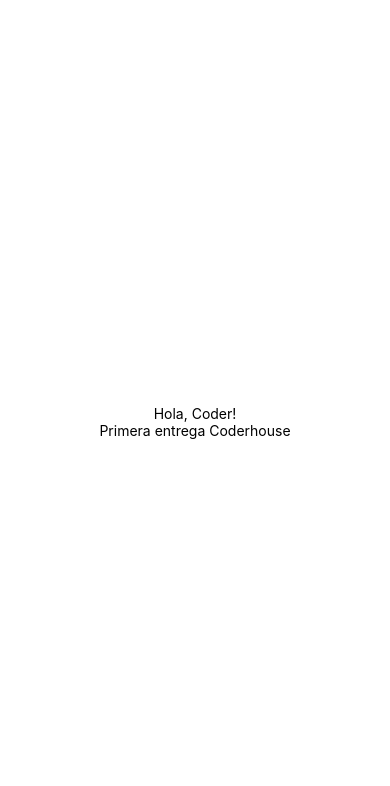
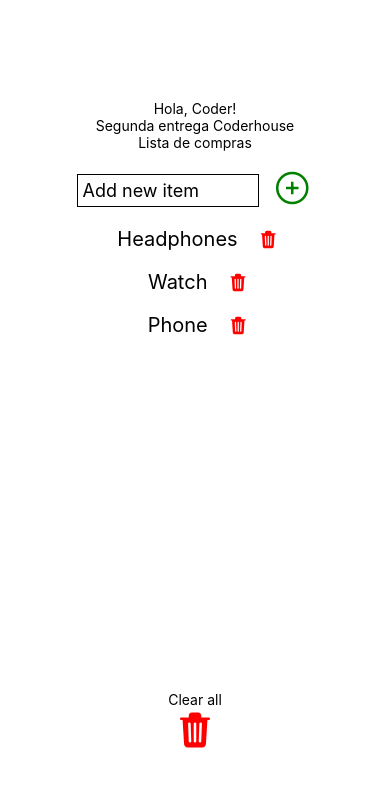
Before and after one commit to gonzalocibeira/reactNative-coderhouse-project, a React Native app: screen / in a window 390 px wide. Shown: the top 786 px of the page. Built offline with nearby package versions, Linux system fonts and the light colour scheme.

Commit message:
segunda entrega

```diff
--- a/App.js
+++ b/App.js
@@ -1,21 +1,72 @@
+import React, { useState } from "react";
 import { StatusBar } from 'expo-status-bar';
-import { StyleSheet, Text, View } from 'react-native';
+import { StyleSheet, Text, View, FlatList, Image, Pressable, TextInput} from 'react-native';
+import { Ionicons } from "@expo/vector-icons";
+import AddItem from "./src/AddItem";
+import ListItem from "./src/ListItem";
+
+const initialList = [
+  { id: 1, text: "Headphones" },
+  { id: 2, text: "Watch" },
+  { id: 3, text: "Phone" },
+];
 
 export default function App() {
+
+  const [text, setText] = useState("");
+  const [itemList, setItemList] = useState(initialList);
+
+  const addItem = () => {
+    itemList.push({
+      id: Math.random(),
+      text: text,
+    });
+
+    setItemList(itemList);
+    setText("");
+  };
+
+  const removeItem = (id) => {
+    let filteredList = [];
+    itemList.forEach((item) => {
+      if (item.id != id){filteredList.push(item)}
+    });
+    setItemList(filteredList);
+  };
+
+  const clearList = () => {
+    setItemList([]);
+  };
+
   return (
     <View style={styles.container}>
-      <Text>Hola, Coder!</Text>
-      <Text>Primera entrega Coderhouse</Text>
-      <StatusBar style="auto" />
+      <Text style={styles.upperText}>Hola, Coder!</Text>
+      <Text>Segunda entrega Coderhouse</Text>
+      <Text style={styles.titulo}> Lista de compras </Text>
+      <AddItem text={text} setText={setText} addItem={addItem}/>
+      <FlatList
+        data={itemList}
+        keyExtractor={(item) => item.id}
+        renderItem={({ item }) => <ListItem item={item} removeItem={removeItem} />}
+      />
+      <View style={styles.container}>
+        <Text>Clear all</Text>
+        <Pressable style={styles.button} onPress={() => clearList()}>
+          <Ionicons name="trash" size={40} color="red" />
+        </Pressable>
+      </View>
     </View>
   );
 }
 
 const styles = StyleSheet.create({
-  container: {
+  container:{
     flex: 1,
     backgroundColor: '#fff',
     alignItems: 'center',
     justifyContent: 'center',
   },
+  upperText:{
+    marginTop: 100,
+  }
 });
--- /dev/null
+++ b/src/AddItem.js
@@ -0,0 +1,45 @@
+import { View, Text, StyleSheet, TextInput, Pressable } from "react-native";
+import React from "react";
+import { Ionicons } from "@expo/vector-icons";
+
+const AddItem = ({ text, setText, addItem }) => {
+  return (
+    <View style={styles.buttonContainer}>
+      <View style={styles.inputContainer}>
+        <TextInput
+          placeholder="Add new item"
+          style={styles.input}
+          value={text}
+          onChangeText={(value) => setText(value)}
+        />
+      </View>
+      <Pressable style={styles.button} onPress={() => addItem()}>
+        <Ionicons name="add-circle-outline" size={40} color="green" />
+      </Pressable>
+    </View>
+  );
+};
+
+const styles = StyleSheet.create({
+  input: {
+    padding: 5,
+    fontSize: 18,
+    width: 180,
+  },
+  inputContainer: {
+    marginTop: 20,
+    borderColor: "black",
+    borderWidth: 1,
+  },
+  buttonContainer: {
+    flexDirection: "row",
+    alignItems: "center",
+    marginBottom: 15,
+  },
+  button: {
+    marginTop: 15,
+    marginLeft: 15,
+  },
+});
+
+export default AddItem;
--- /dev/null
+++ b/src/ListItem.js
@@ -0,0 +1,34 @@
+import { View, Text, StyleSheet, Pressable } from "react-native";
+import { Ionicons } from "@expo/vector-icons";
+import React from "react";
+
+const ListItem = ({ item, removeItem }) => {
+  return (
+    <View style={styles.container}>
+      <Text style={styles.list}> {item.text} </Text>
+      <View>
+        <Pressable style={styles.button} onPress={() => removeItem(item.id)}>
+            <Ionicons name="trash" size={20} color="red" />
+        </Pressable>
+      </View>
+    </View>
+  );
+};
+
+const styles = StyleSheet.create({
+    container: {
+        flexDirection: "row",
+        alignItems: "center",
+        justifyContent: "center",
+        marginBottom: 15,
+    },
+    list: {
+        fontSize: 20,
+        marginVertical: 2,
+    },
+    button: {
+        marginLeft: 15,
+    },
+});
+
+export default ListItem;
```
